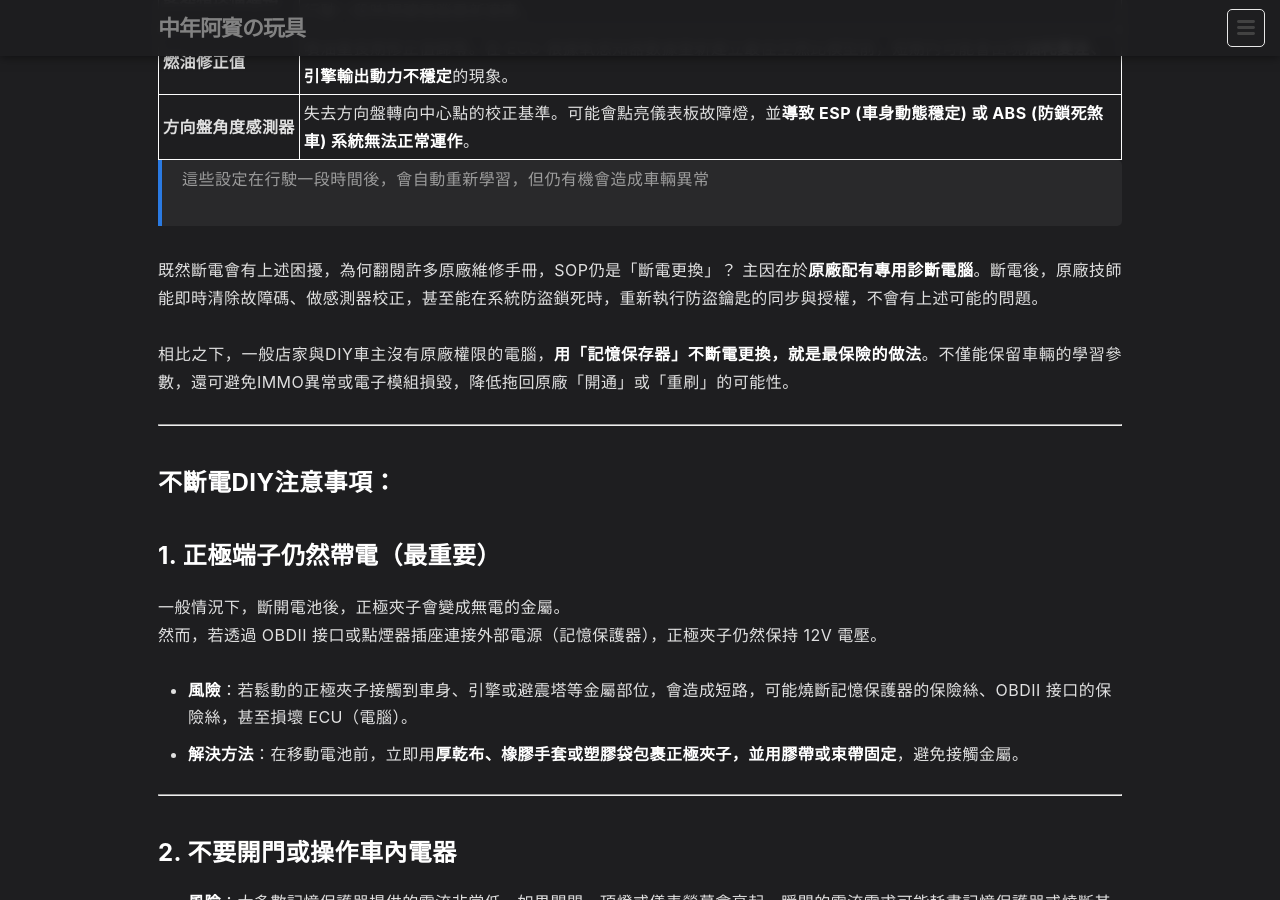
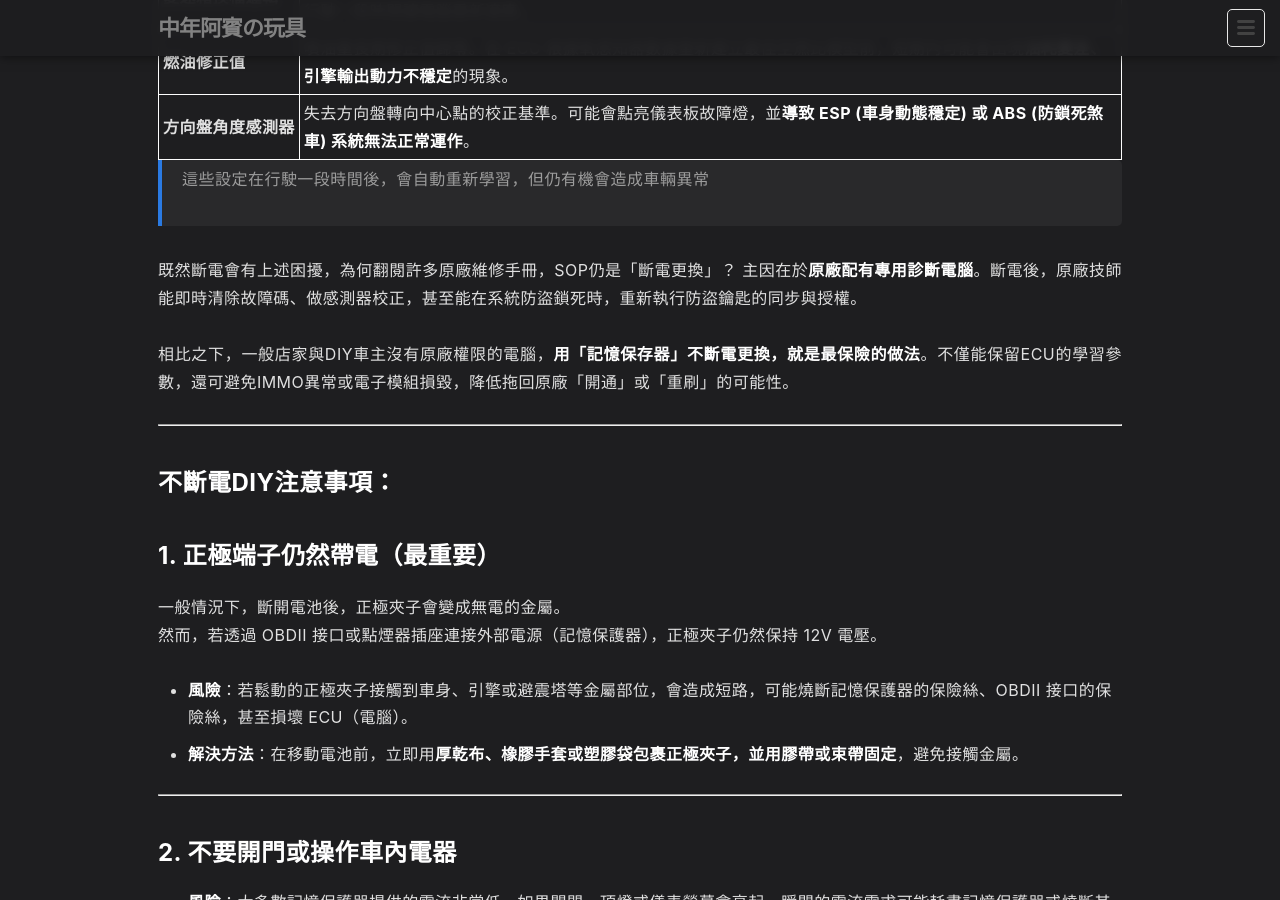
Before and after one commit to 1stbenz/1stbenz.github.io, a Jekyll site: the page built from _posts/zh/2025-09-17-memory-saving-battery.md, in a window 1280 px wide and 900 px high, scrolled down 1140 px. Built offline with Jekyll 4.4.1, drawn with Linux system fonts in a browser that asks for light colours.

Commit message:
Update 2025-09-17-memory-saving-battery.md

```diff
--- a/_posts/zh/2025-09-17-memory-saving-battery.md
+++ b/_posts/zh/2025-09-17-memory-saving-battery.md
@@ -45,9 +45,9 @@ faq:
 > 這些設定在行駛一段時間後，會自動重新學習，但仍有機會造成車輛異常
 
 既然斷電會有上述困擾，為何翻閱許多原廠維修手冊，SOP仍是「斷電更換」？
-主因在於**原廠配有專用診斷電腦**。斷電後，原廠技師能即時清除故障碼、做感測器校正，甚至能在系統防盜鎖死時，重新執行防盜鑰匙的同步與授權，不會有上述可能的問題。
+主因在於**原廠配有專用診斷電腦**。斷電後，原廠技師能即時清除故障碼、做感測器校正，甚至能在系統防盜鎖死時，重新執行防盜鑰匙的同步與授權。
 
-相比之下，一般店家與DIY車主沒有原廠權限的電腦，**用「記憶保存器」不斷電更換，就是最保險的做法**。不僅能保留車輛的學習參數，還可避免IMMO異常或電子模組損毀，降低拖回原廠「開通」或「重刷」的可能性。
+相比之下，一般店家與DIY車主沒有原廠權限的電腦，**用「記憶保存器」不斷電更換，就是最保險的做法**。不僅能保留ECU的學習參數，還可避免IMMO異常或電子模組損毀，降低拖回原廠「開通」或「重刷」的可能性。
 
 ---
 
```
